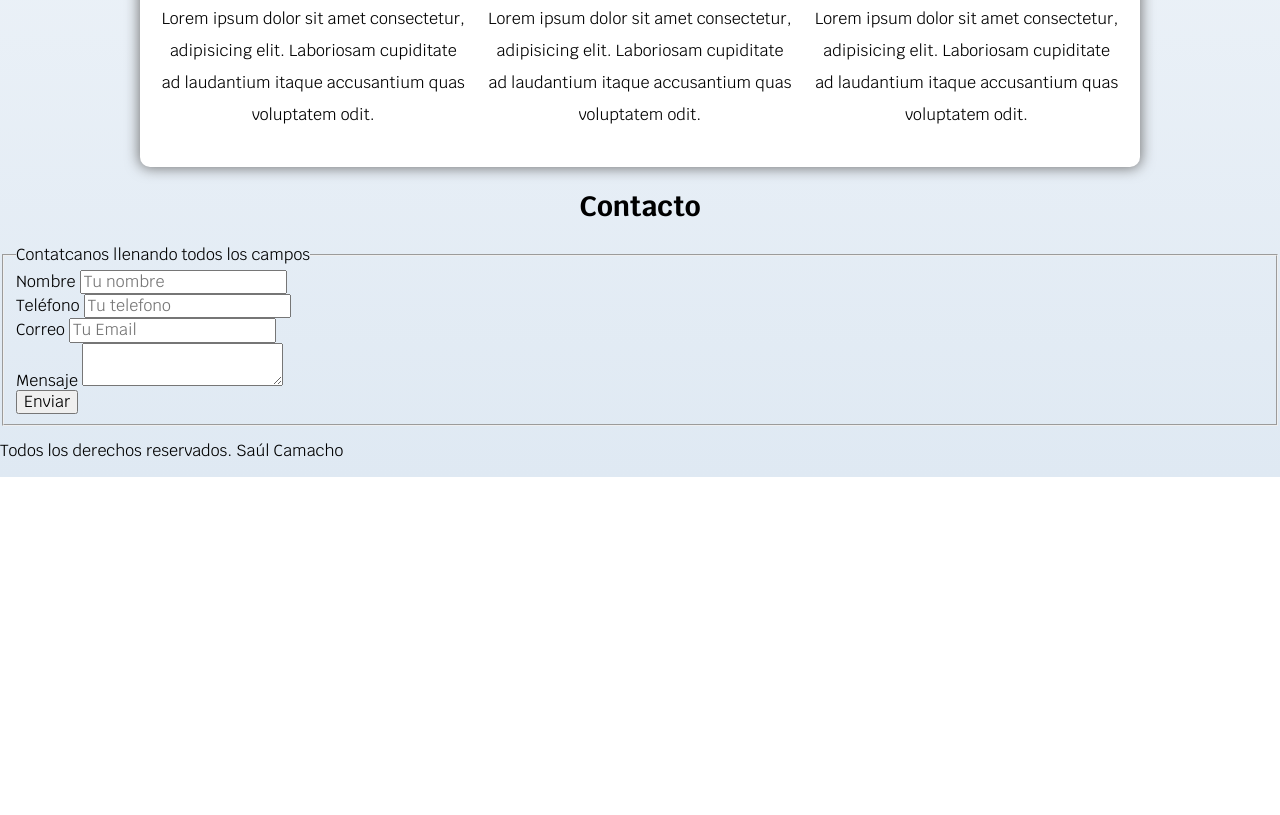
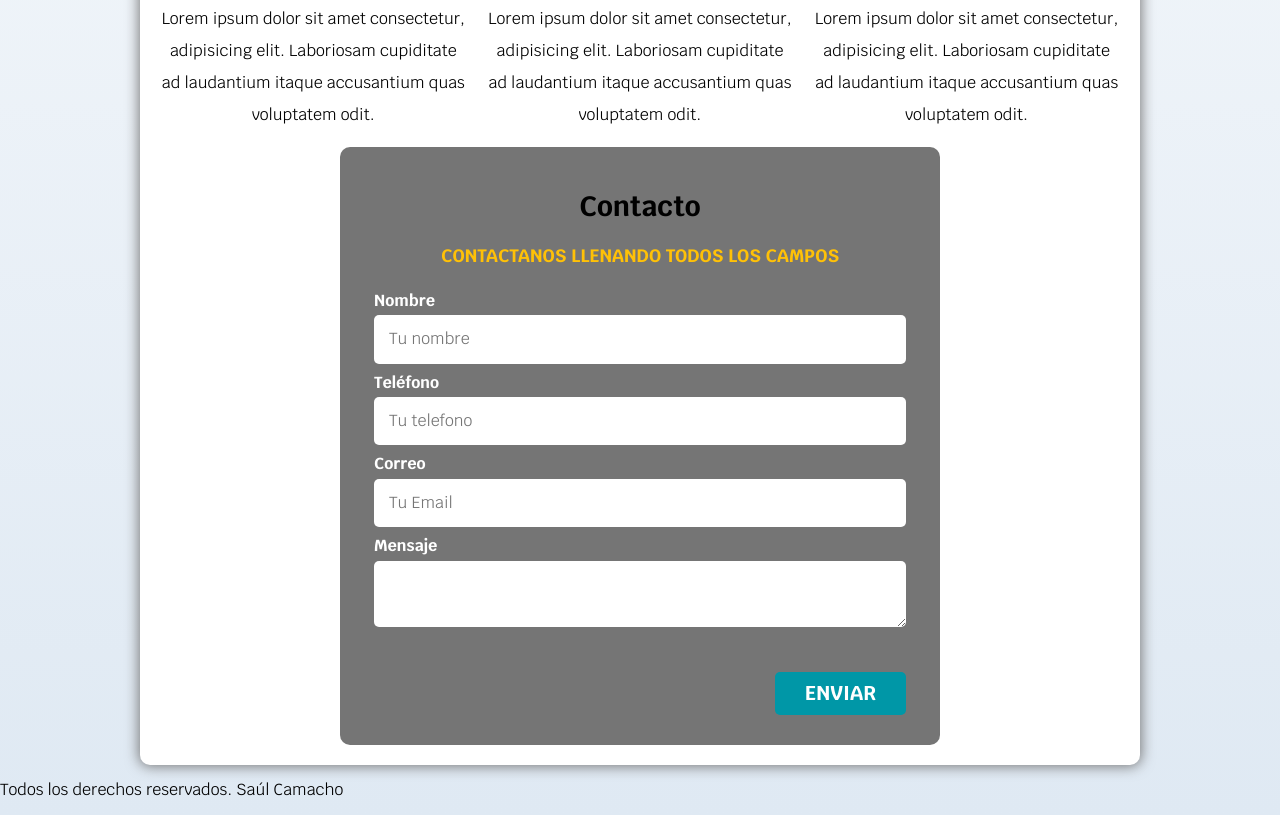
Before and after one commit to Werewolf1200/Freelancer-Site, a website: page index.html in a window 1280 px wide. Shown: the part 936-1751 px from the top of the page. Before the commit the page ends 1413 px from the top, so only its background shows below. Drawn offline with Linux system fonts and the light colour scheme.

Commit message:
Añadiendo estilos CSS al formulario de contactos

```diff
--- a/css/styles.css
+++ b/css/styles.css
@@ -60,7 +60,20 @@ h1, h2, h3 {
     border-radius: .5rem;
     width: 90%;
     text-align: center;
+    border: none;
 }
+
+@media (min-width: 768px) {
+    .boton {
+        width: auto;
+    }
+
+}
+
+.boton:hover {
+    cursor: pointer;
+}
+
 
 .sombra {
     -webkit-box-shadow: 0px 0px 14px 1px rgba(115,115,115,1);
@@ -70,13 +83,6 @@ h1, h2, h3 {
     background-color: var(--blanco);
     padding: 2rem;
     border-radius: 1rem;
-}
-
-@media (min-width: 768px) {
-    .boton {
-        width: auto;
-    }
-
 }
 
 .contenedor-navegacion {
@@ -174,3 +180,63 @@ h1, h2, h3 {
     justify-content: space-evenly;
     align-items: center;
 }
+
+
+/* Formulario */
+
+.formulario {
+    background-color: var(--gris);
+    width: min( 60rem, 100%);
+    margin: 0 auto;
+    padding: 2rem;
+    border-radius: 1rem;
+}
+
+.formulario fieldset {
+    border: none;
+}
+
+.formulario legend {
+    text-align: center;
+    font-size: 1.8rem;
+    text-transform: uppercase;
+    font-weight: 700;
+    margin-bottom: 2rem;
+    color: var(--primario);
+}
+
+
+.campo {
+    margin-bottom: 1rem;
+}
+
+.campo label {
+    color: var(--blanco);
+    font-weight: bold;
+    margin-bottom: .5rem;
+    display: block;
+}
+
+.input-text {
+    width: 100%;
+    border: none;
+    padding: 1.5rem;
+    border-radius: .5rem;
+}
+
+.enviar .boton {
+    width: 100%;
+}
+
+@media (min-width: 768px) {
+    .enviar {
+        display: flex;
+        justify-content: flex-end;
+    }
+
+    .enviar .boton {
+        width: auto;
+    }
+
+
+}
--- a/index.html
+++ b/index.html
@@ -94,41 +94,43 @@
                 <p>Lorem ipsum dolor sit amet consectetur, adipisicing elit. Laboriosam cupiditate ad laudantium itaque accusantium quas voluptatem odit.</p>
             </section>
         </div>
-    </main>
 
-    <section>
+
+        <section class="formulario">
             <h2>Contacto</h2>
             <form>
                 <fieldset>
-                <legend>Contatcanos llenando todos los campos</legend>
-
-                <div>
+                    <legend>Contactanos llenando todos los campos</legend>
+                    <div class="contenedor-campos">
+                        <div class="campo">
                             <label>Nombre</label>
-                    <input type="text" placeholder="Tu nombre">
+                            <input class="input-text"  type="text" placeholder="Tu nombre">
                         </div>
 
-                <div>
+                        <div class="campo">
                             <label>Teléfono</label>
-                    <input type="tel" placeholder="Tu telefono">
+                            <input class="input-text" type="tel" placeholder="Tu telefono">
                         </div>
 
-                <div>
+                        <div class="campo">
                             <label>Correo</label>
-                    <input type="email" placeholder="Tu Email">
+                            <input class="input-text" type="email" placeholder="Tu Email">
                         </div>
 
-                <div>
+                        <div class="campo">
                             <label>Mensaje</label>
-                    <textarea></textarea>
+                            <textarea class="input-text"></textarea>
+                        </div>
                     </div>
 
-                <div>
-                    <input type="submit" value="Enviar">
+                    <div class="enviar">
+                        <input class="boton" type="submit" value="Enviar">
                     </div>
 
                 </fieldset>
             </form>
         </section>
+    </main>
 
     <footer>
         <p>Todos los derechos reservados. Saúl Camacho</p>
```
Also changed, not shown: 1 other file. Lines whose indentation alone changed are shown as unchanged.
